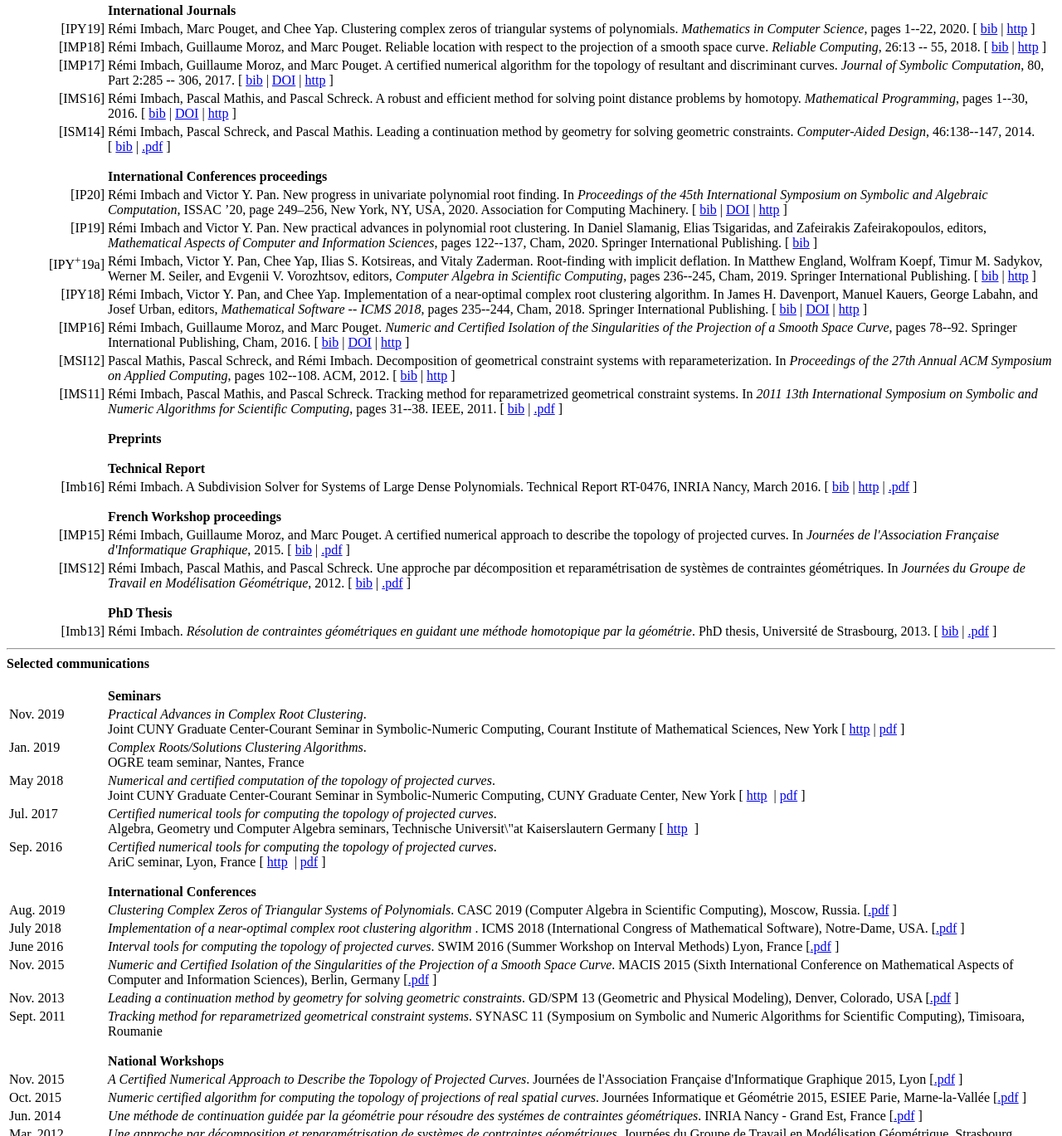
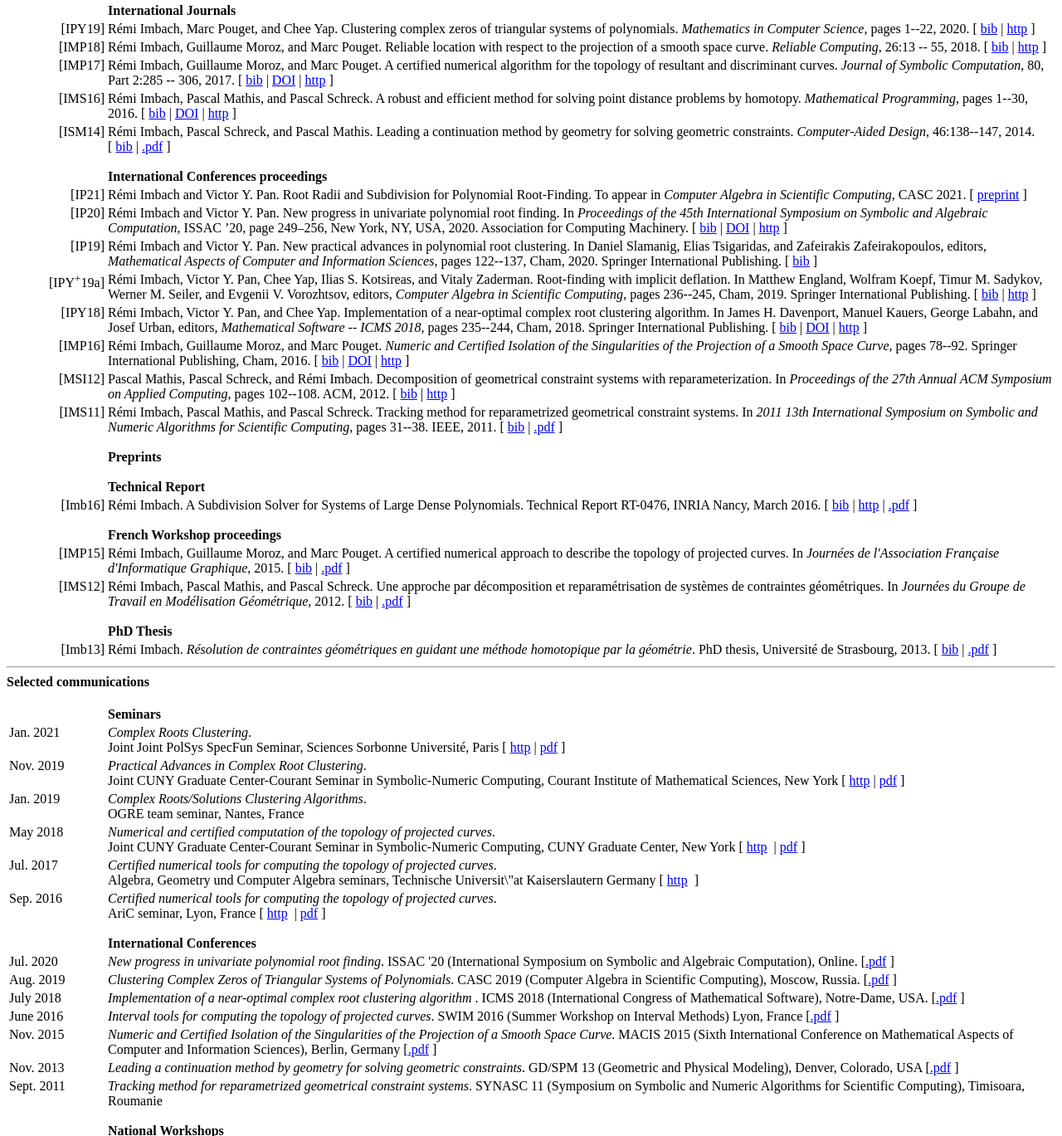
Before and after one commit to rimbach/rimbach.github.io, a plain HTML site: page index.html in a window 1280 px wide. Shown: the part 1034-2403 px from the top of the page at 83% size. Drawn offline with Linux system fonts and the light colour scheme.

Commit message:
July2021

```diff
--- a/index.html
+++ b/index.html
@@ -92,7 +92,7 @@ Spring 2020
 <hr>
 <b>Short bio</b><br><br>
 
-I am assistant professor (without tenure) at <a href="https://cims.nyu.edu/">Courant Institute of Mathematical Sciences</a>, <a href="https://www.nyu.edu/">New York University</a>.
+From May 20178 to September 2020 I was assistant professor (without tenure) at <a href="https://cims.nyu.edu/">Courant Institute of Mathematical Sciences</a>, <a href="https://www.nyu.edu/">New York University</a>.
 <!-- and at  -->
 <!-- <a href="www2.cuny.edu/"> City University of New York</a>,  -->
 <!-- <a href="https://www.gc.cuny.edu/home">Graduate Center</a>. -->
@@ -255,6 +255,19 @@ R&eacute;mi Imbach, Pascal Schreck, and Pascal Mathis.
 <tr valign="top">
 <td> </td>
 <td> <b>International Conferences proceedings</b> </td>
+</tr>
+
+<tr valign="top">
+<td align="right" class="bibtexnumber">
+[<a name="IP2021">IP21</a>]
+</td>
+<td class="bibtexitem">
+R&eacute;mi Imbach and Victor&nbsp;Y. Pan.
+ Root Radii and Subdivision for Polynomial Root-Finding.
+ To appear in <em>Computer Algebra in Scientific Computing</em>, CASC 2021.
+[ <a href="https://arxiv.org/abs/2102.10821">preprint</a>&nbsp;]
+
+</td>
 </tr>
 
 <tr valign="top">
@@ -513,6 +526,20 @@ R&eacute;mi Imbach.
 
 <tr valign="top">
 <td width=115>
+Jan. 2021
+</td>
+<td >
+ <em>Complex Roots Clustering</em>.</br>
+ Joint Joint PolSys SpecFun Seminar,
+ Sciences Sorbonne Universit&eacute;, Paris
+ [&nbsp;<a href="https://www-polsys.lip6.fr/~safey/seminar.html">http</a>&nbsp;|
+  <a href="./pres/22Janvier2021.pdf">pdf</a>&nbsp;]
+
+</td>
+</tr>
+
+<tr valign="top">
+<td width=115>
 Nov. 2019
 </td>
 <td >
@@ -587,6 +614,16 @@ Sep. 2016
 <td> </td>
 <td> <b>International Conferences</b> </td>
 </tr>
+
+<tr valign="top">
+<td width=115>
+Jul. 2020
+</td>
+<td >
+ <em>New progress in univariate polynomial root finding</em>.
+ ISSAC '20 (International Symposium on Symbolic
+  and Algebraic Computation), Online.
+[<a href="./pres/25Juillet2020.pdf">.pdf</a>&nbsp;]
 
 <tr valign="top">
 <td width=115>
```
Also changed, not shown: 2 other files.
